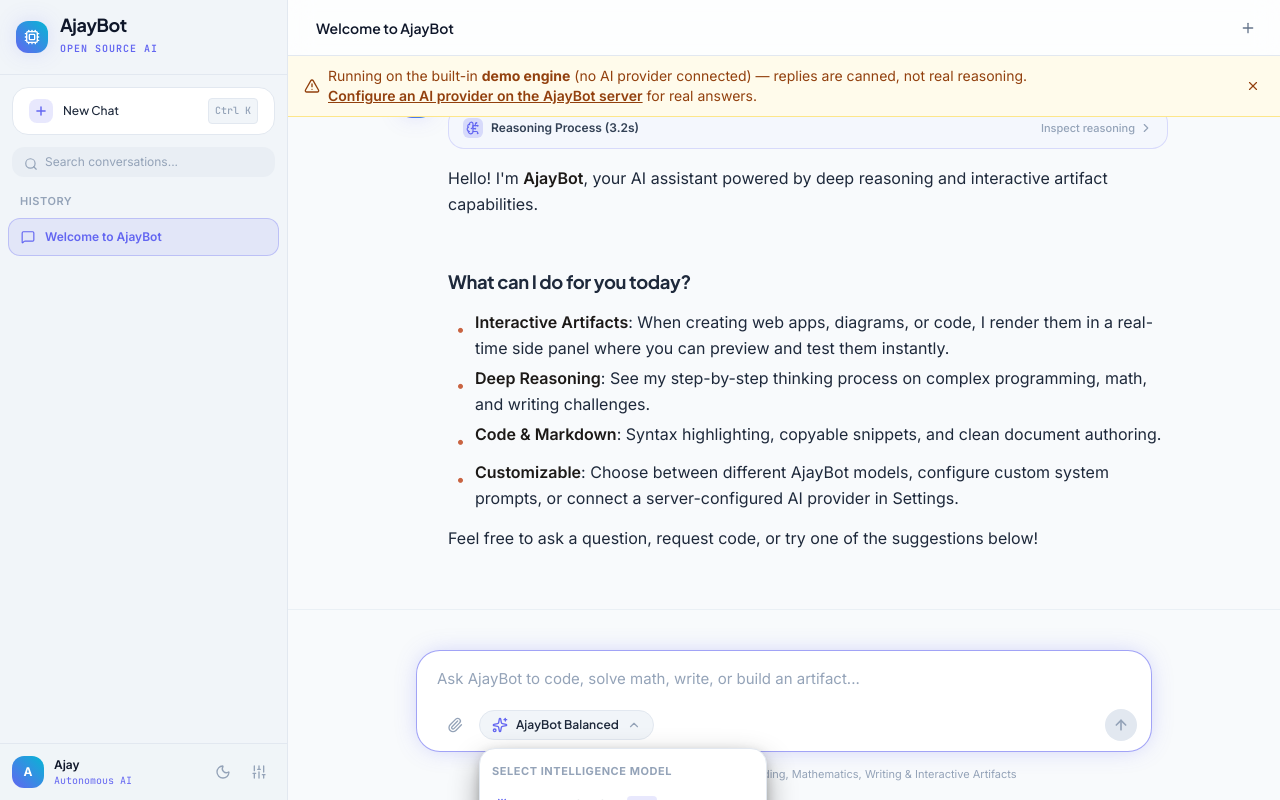
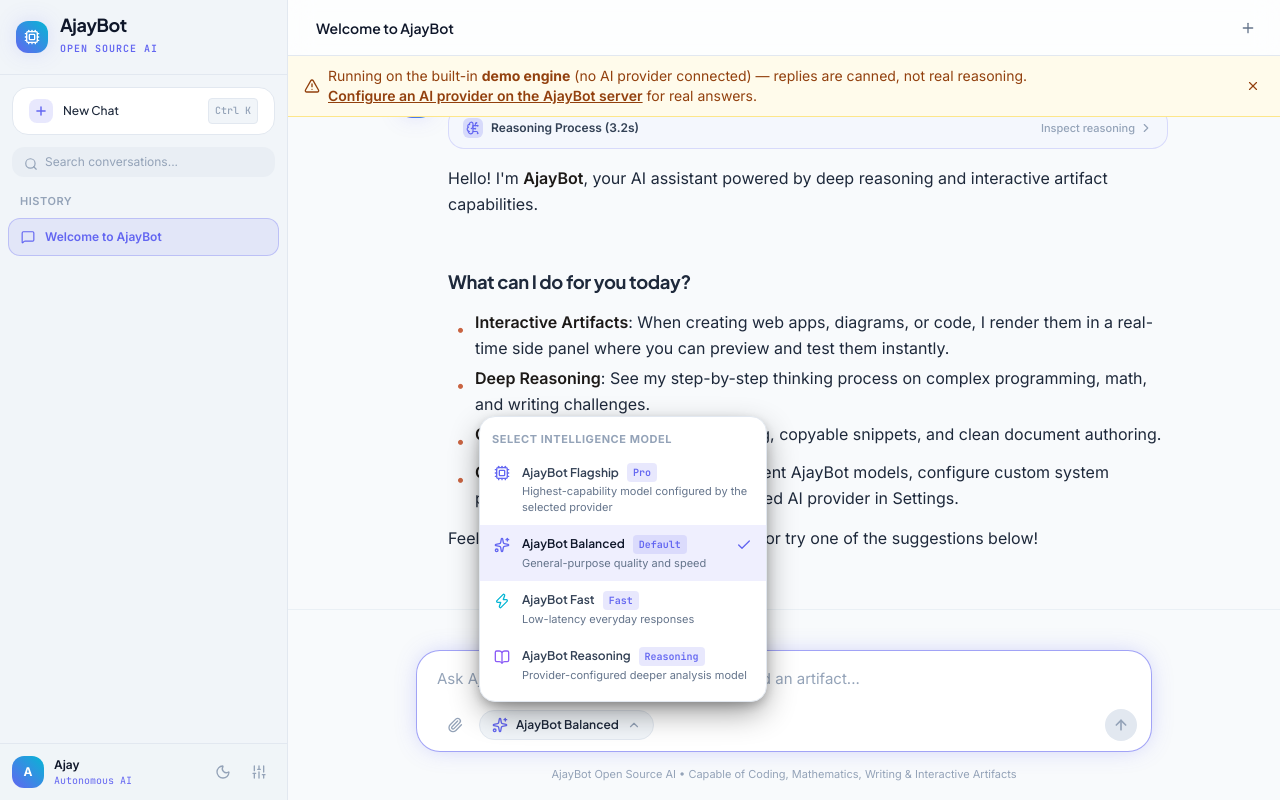
Before and after one commit to ajaynathbalakrishnan-2009/ajaybot, a React (Vite) app: page / in a window 1280 px wide. Both pictures are taken after a click on the button "AjayBot Balanced". Built offline with nearby package versions, Linux system fonts and the light colour scheme.

Commit message:
Fix chat model selector dropdown positioning

```diff
--- a/src/components/ModelSelector.jsx
+++ b/src/components/ModelSelector.jsx
@@ -43,7 +43,7 @@
       </button>
 
       {isOpen && (
-        <div className="absolute left-0 mt-2 w-72 rounded-2xl bg-white dark:bg-brand-surface shadow-brand-popover border border-slate-200 dark:border-brand-border py-2 z-50 animate-in fade-in zoom-in-95 duration-100">
+        <div className="absolute left-0 bottom-full mb-2 w-[min(18rem,calc(100vw-2rem))] max-h-[60vh] overflow-y-auto overscroll-contain rounded-2xl bg-white dark:bg-brand-surface shadow-brand-popover border border-slate-200 dark:border-brand-border py-2 z-[100] animate-in fade-in zoom-in-95 duration-100">
           <div className="px-3 py-1.5 text-[11px] font-bold uppercase tracking-wider text-slate-400">
             Select Intelligence Model
           </div>
```
